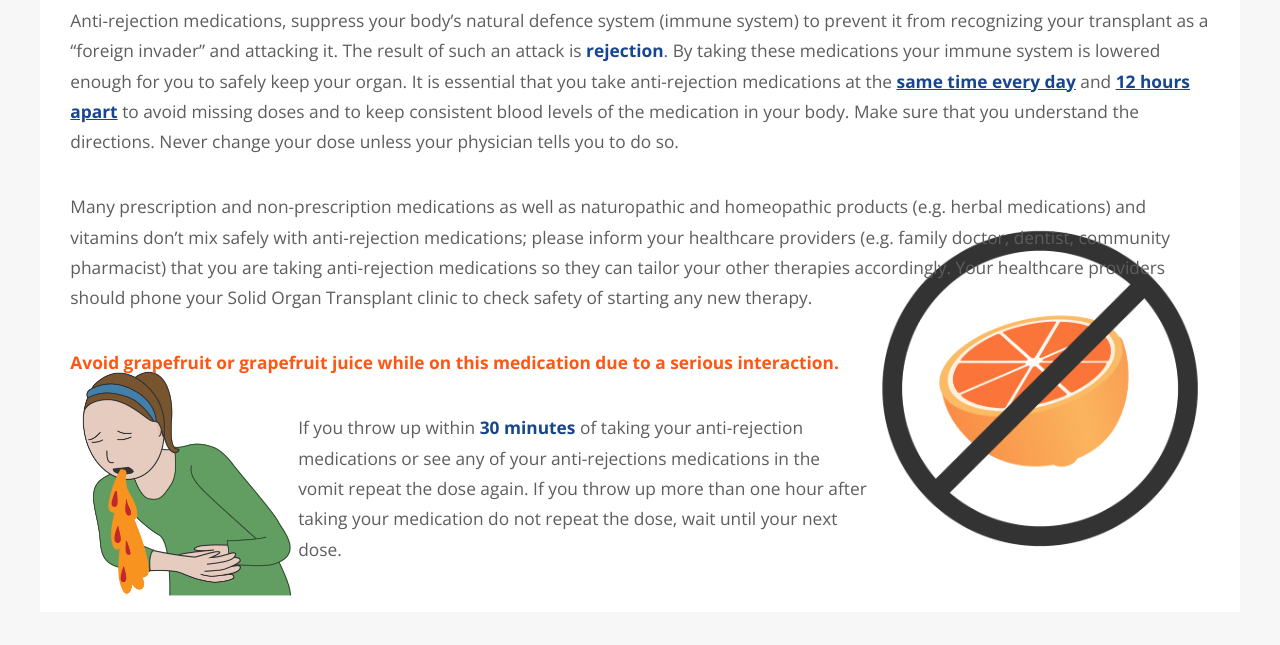
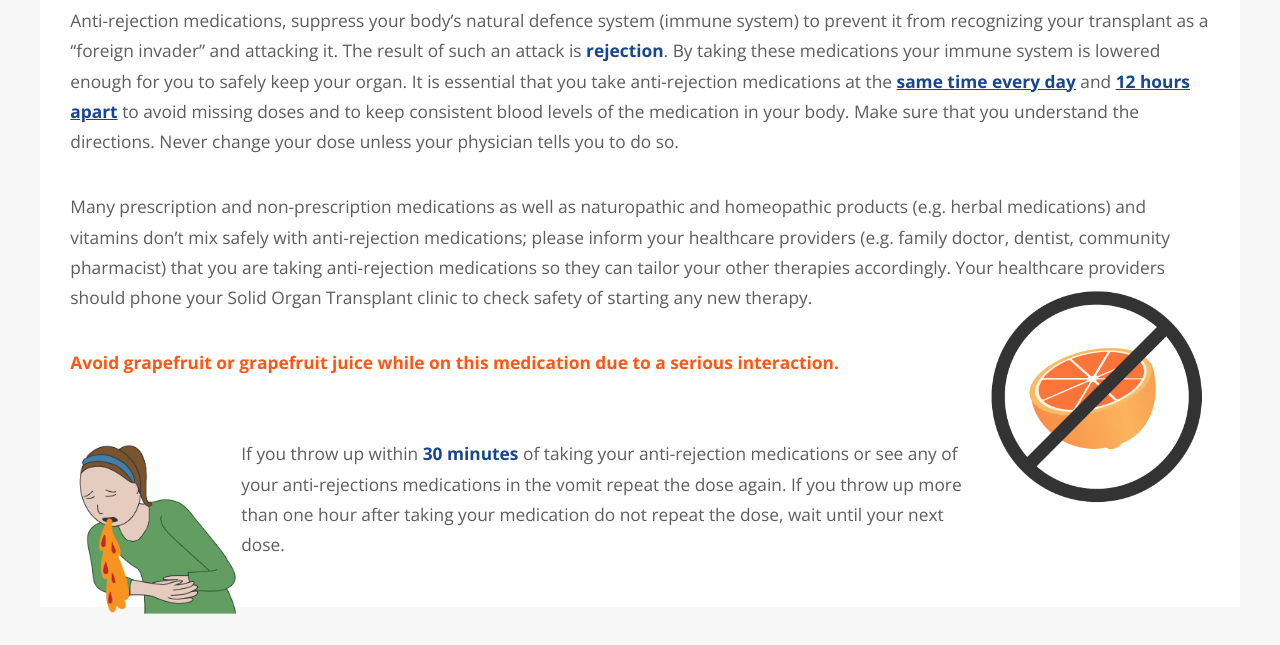
Before and after one commit to andrewgrant111/emit-website-and-api, a website: page public/anti-rejection-medication/index.html in a window 1280 px wide. Shown: the part 307-952 px from the top of the page. Drawn offline with nearby package versions, Linux system fonts and the light colour scheme.

Commit message:
Update images, removed margins

```diff
--- a/public/anti-rejection-medication/index.html
+++ b/public/anti-rejection-medication/index.html
@@ -89,9 +89,10 @@
 								</header>
                                 <section>
                                 <p>Anti-rejection medications, suppress your body’s natural defence system (immune system) to prevent it from recognizing your transplant as a “foreign invader” and attacking it. The result of such an attack is <b>rejection</b>. By taking these medications your immune system is lowered enough for you to safely keep your organ. It is essential that you take anti-rejection medications at the <b><u>same time every day</u></b> and <b><u>12 hours apart</u></b> to avoid missing doses and to keep consistent blood levels of the medication in your body. Make sure that you understand the directions. Never change your dose unless your physician tells you to do so.  </p>
-                                <p> Many prescription and non-prescription medications as well as naturopathic and homeopathic products (e.g. herbal medications) and vitamins don’t mix safely with anti-rejection medications; please inform your healthcare providers (e.g. family doctor, dentist, community pharmacist) that you are taking anti-rejection medications so they can tailor your other therapies accordingly. Your healthcare providers should phone your Solid Organ Transplant clinic to check safety of starting any new therapy. </p>
-                                <p> <img src="../images/no-grapefruit.png" alt="" style="width:30%; float:right; margin-top:-130px;"><h4>Avoid grapefruit or grapefruit juice while on this medication due to a serious interaction.</h4></p>
-                                <p><img src="../images/vomitting.png" alt="" style="width:20%; float:left;  margin-top:-50px;">If you throw up within <b>30 minutes</b> of taking your anti-rejection medications or see any of your anti-rejections medications in the vomit repeat the dose again. If you throw up more than one hour after taking your medication do not repeat the dose, wait until your next dose. </p>
+                                <p> Many prescription and non-prescription medications as well as naturopathic and homeopathic products (e.g. herbal medications) and vitamins don’t mix safely with anti-rejection medications; please inform your healthcare providers (e.g. family doctor, dentist, community pharmacist) that you are taking anti-rejection medications so they can tailor your other therapies accordingly. Your healthcare providers should phone your Solid Organ Transplant clinic to check safety of starting any new therapy.
+                                    <img src="../images/no-grapefruit.png" alt="" style="width:20%; float:right;"></p>
+                                <h4>Avoid grapefruit or grapefruit juice while on this medication due to a serious interaction.</h4><br><br>
+                                <p><img src="../images/vomitting.png" alt="" style="width:15%; float:left;">If you throw up within <b>30 minutes</b> of taking your anti-rejection medications or see any of your anti-rejections medications in the vomit repeat the dose again. If you throw up more than one hour after taking your medication do not repeat the dose, wait until your next dose. </p>
                                 </section>
 
 							</article>
```
